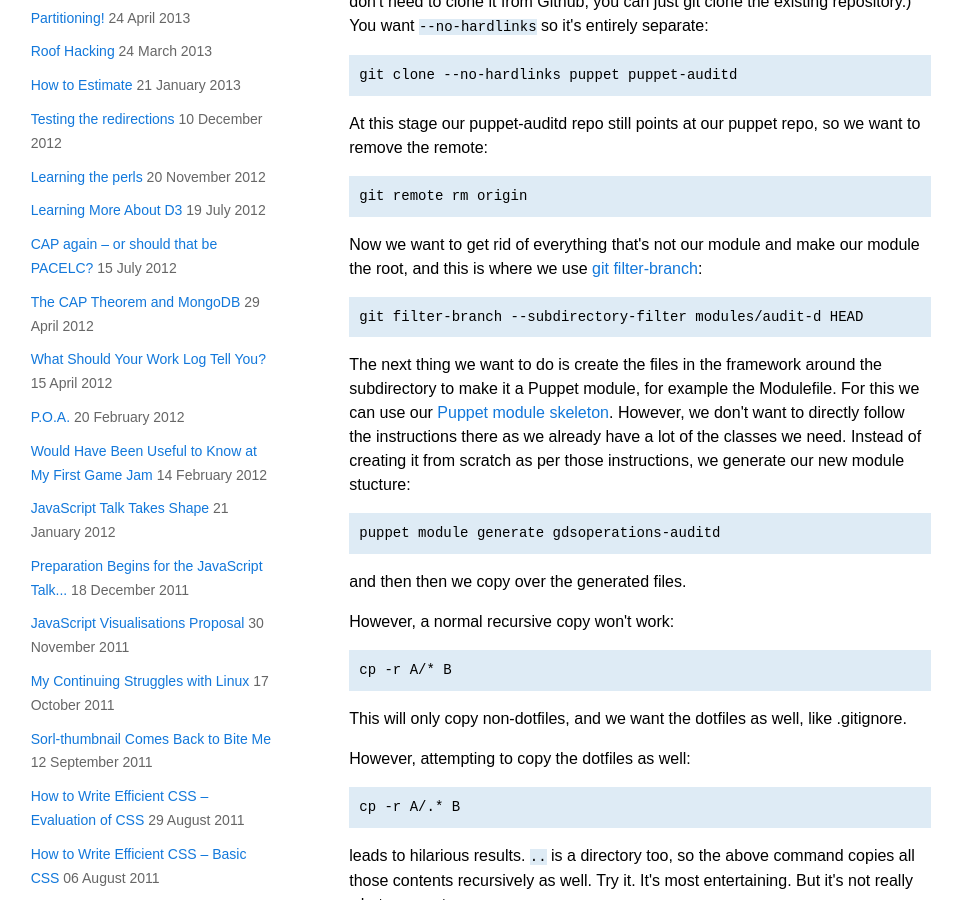
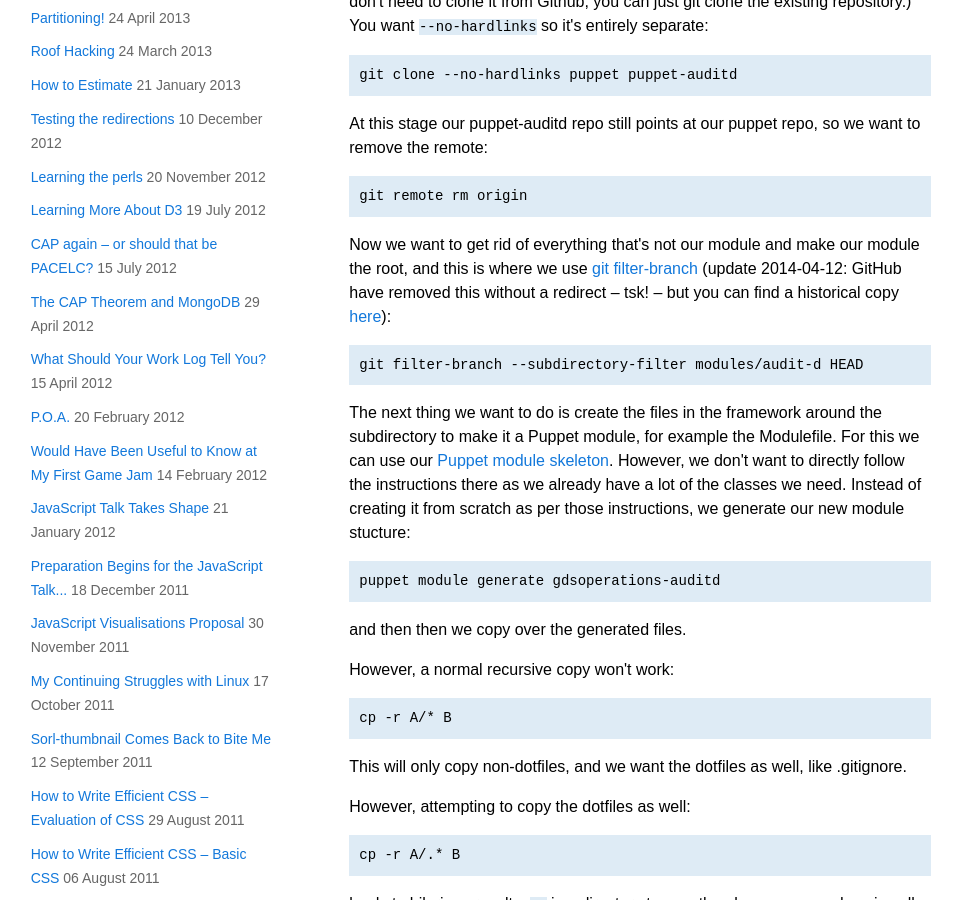
Before and after one commit to annashipman/annashipman.github.io, a Jekyll site: the page built from _posts/2013-09-09-creating-a-puppet-module.html, in a window 1280 px wide and 900 px high, scrolled down 637 px. Shown: the whole window, without its empty margins (0-964 px from the left). Built offline with Jekyll 4.4.1, drawn with Linux system fonts in a browser that asks for light colours; Markdown is read by kramdown in place of the engine named in the settings.

Commit message:
Add link where GitHub have 404ed content

```diff
--- a/_posts/2013-09-09-creating-a-puppet-module.html
+++ b/_posts/2013-09-09-creating-a-puppet-module.html
@@ -31,7 +31,7 @@ git remote rm origin
 <p><span id="git-filter-branch">Now</span> we want to get rid of everything that's not our module and make our module
 the root, and this is where we use <a
 href="http://teach.github.com/articles/lesson-filter-branch/" target="_blank">git
-filter-branch</a>:</p>
+filter-branch</a> (update 2014-04-12: GitHub have removed this without a redirect – tsk! – but you can find a historical copy <a href="https://github.com/github/training.github.com/blob/4cdc8c9c72ba3b0a82612bd0f709d679f3020b01/technology/_posts/2001-01-01-lesson-filter-branch.md" target="_blank">here</a>):</p>
 <div class="code-sample">
 git filter-branch --subdirectory-filter modules/audit-d HEAD
 </div>
```
